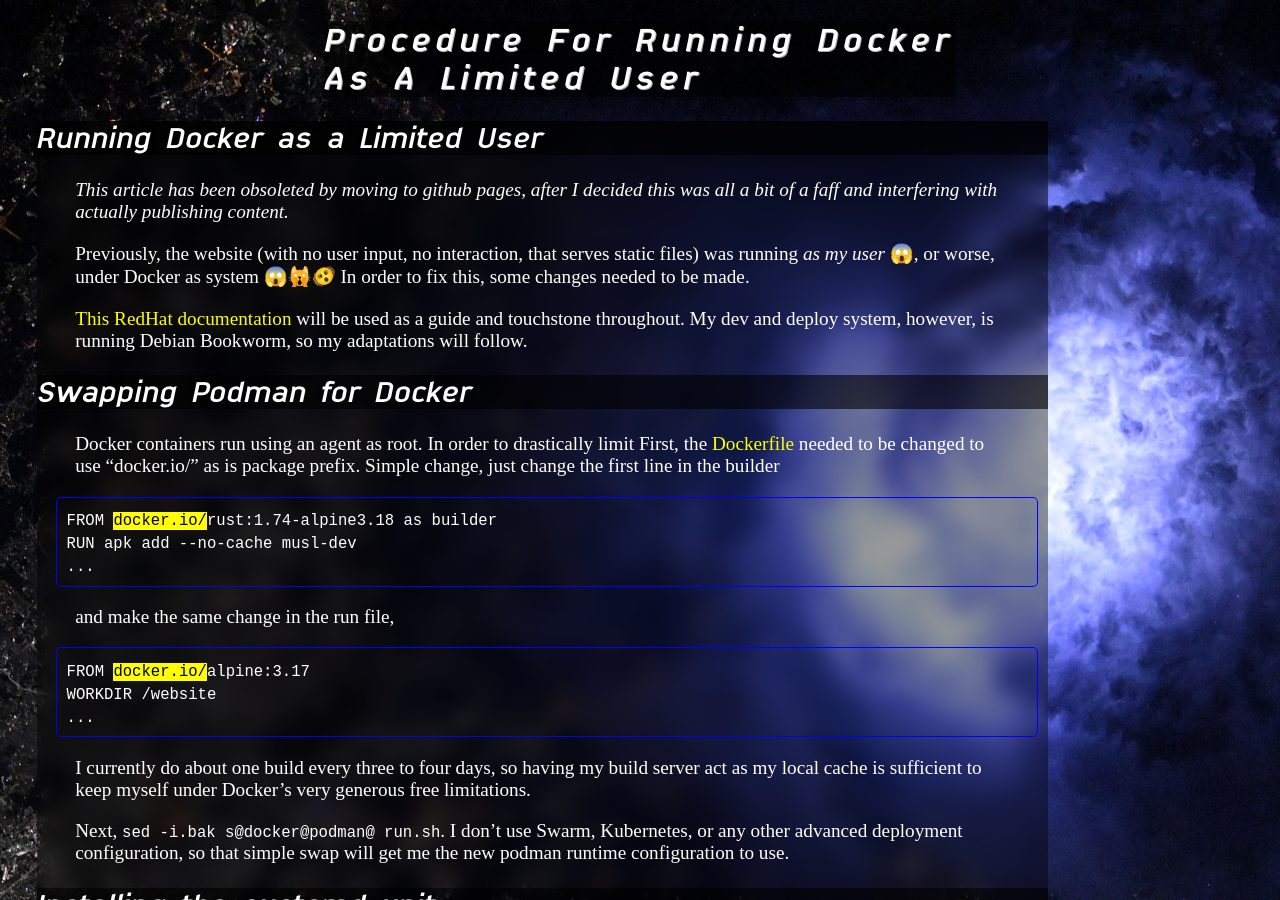
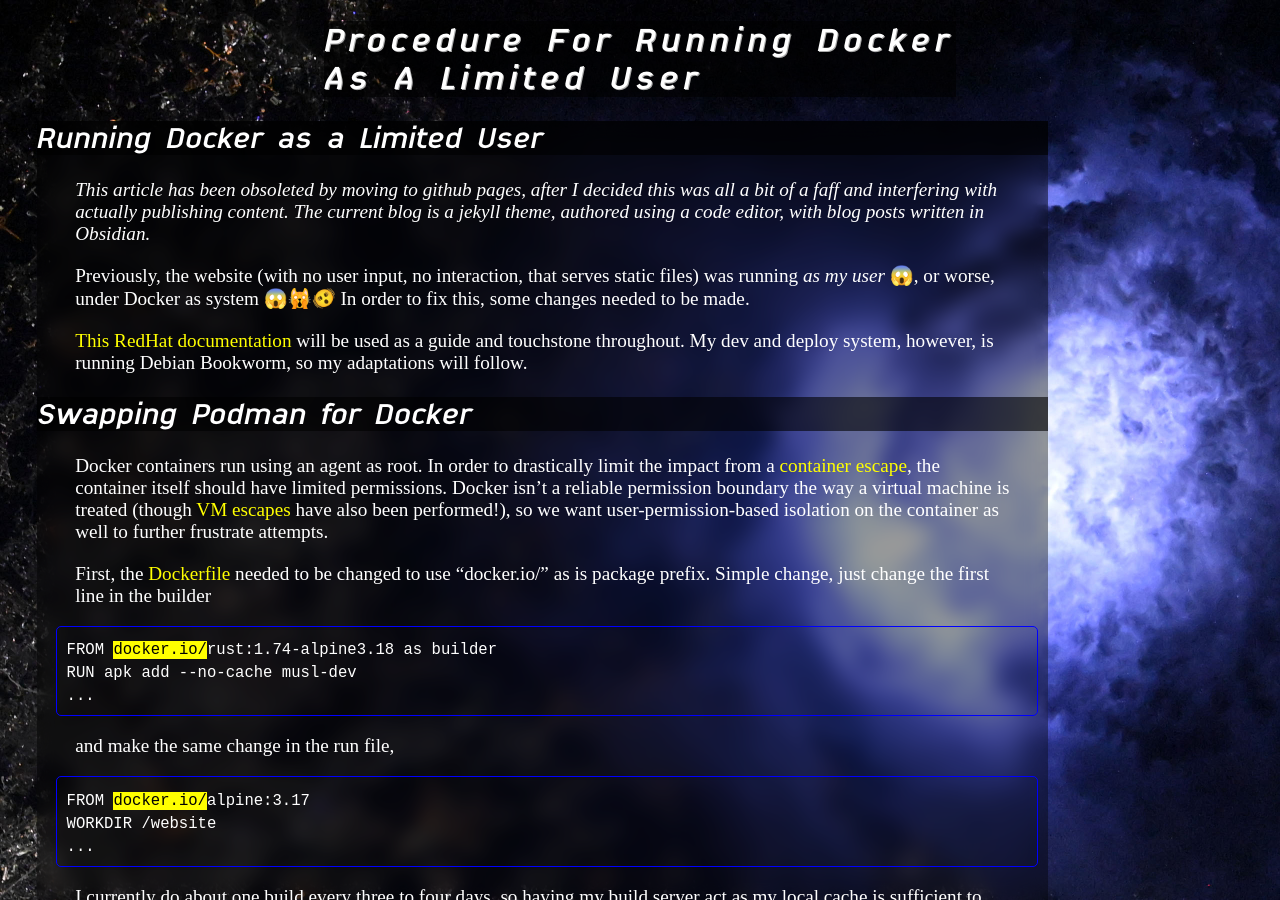
Before and after one commit to freeone3000/jamoo-dev-static, a Jekyll site: the page built from _posts/engineering-work/self-hosting-forays/2023-04-19-running-docker-limited-user-procedure.md, in a window 1280 px wide and 900 px high. Built offline with Jekyll 4.4.1, drawn with Linux system fonts in a browser that asks for light colours; our own code applies the rules of GitHub Pages for plain Markdown files.

Commit message:
fix: Edit on Running Docker as a Limited User

```diff
--- a/_posts/engineering-work/self-hosting-forays/2023-04-19-running-docker-limited-user-procedure.md
+++ b/_posts/engineering-work/self-hosting-forays/2023-04-19-running-docker-limited-user-procedure.md
@@ -7,14 +7,14 @@
   - Self-Hosting Forays
 ---
 # Running Docker as a Limited User
-*This article has been obsoleted by moving to github pages, after I decided this was all a bit of a faff and interfering with actually publishing content.*
-
+*This article has been obsoleted by moving to github pages, after I decided this was all a bit of a faff and interfering with actually publishing content. The current blog is a jekyll theme, authored using a code editor, with blog posts written in Obsidian.*
 
 Previously, the website (with no user input, no interaction, that serves static files) was running *as my user* 😱, or worse, under Docker as system 😱🙀🫨 In order to fix this, some changes needed to be made.
 
 [This RedHat documentation](https://www.redhat.com/sysadmin/container-systemd-persist-reboot) will be used as a guide and touchstone throughout. My dev and deploy system, however, is running Debian Bookworm, so my adaptations will follow.
 ## Swapping Podman for Docker
-Docker containers run using an agent as root. In order to drastically limit
+Docker containers run using an agent as root. In order to drastically limit the impact from a [container escape](https://unit42.paloaltonetworks.com/container-escape-techniques/), the container itself should have limited permissions. Docker isn't a reliable permission boundary the way a virtual machine is treated (though [VM escapes](https://www.huntress.com/blog/esxi-vm-escape-exploit) have also been performed!), so we want user-permission-based isolation on the container as well to further frustrate attempts.
+
 First, the [Dockerfile](https://github.com/freeone3000/jamoo-dev-website/blob/master/Dockerfile) needed to be changed to use "docker.io/" as is package prefix. Simple change, just change the first line in the builder
 <pre><code class="language-Dockerfile">FROM <mark>docker.io/</mark>rust:1.74-alpine3.18 as builder
 RUN apk add --no-cache musl-dev
```
